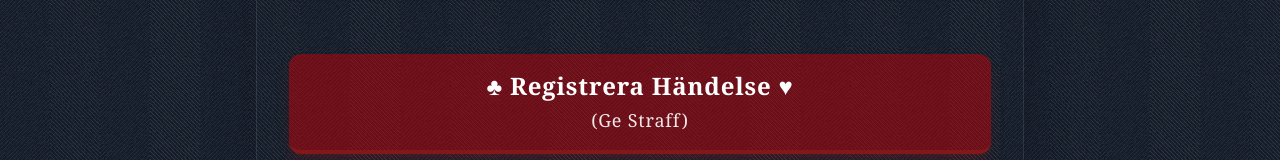
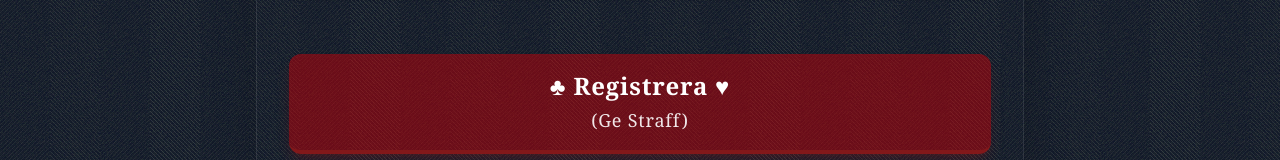
Before and after one commit to Jepsterrr/essex-shot-tracker, a Next.js app: page / in a window 1280 px wide. Shown: the part 867-1027 px from the top of the page. Built offline with nearby package versions, Linux system fonts and the light colour scheme; no server answers; the database is empty.

Commit message:
Fix: update label for event registration to improve clarity in UI

```diff
--- a/app/page.tsx
+++ b/app/page.tsx
@@ -410,7 +410,7 @@ export default function HomePage() {
             ) : (
                 <>
                     <span className="text-2xl">
-                        {selectedMemberIds.length > 1 ? "♣ Massbestraffning! ♥" : "♣ Registrera Händelse ♥"}
+                        {selectedMemberIds.length > 1 ? "♣ Massbestraffning ♥" : "♣ Registrera ♥"}
                     </span>
                     <span className="text-lg font-sans font-normal opacity-90 mt-1">
                         {isAddMode ? "(Ge Straff)" : "(SKÅL!)"}
```
